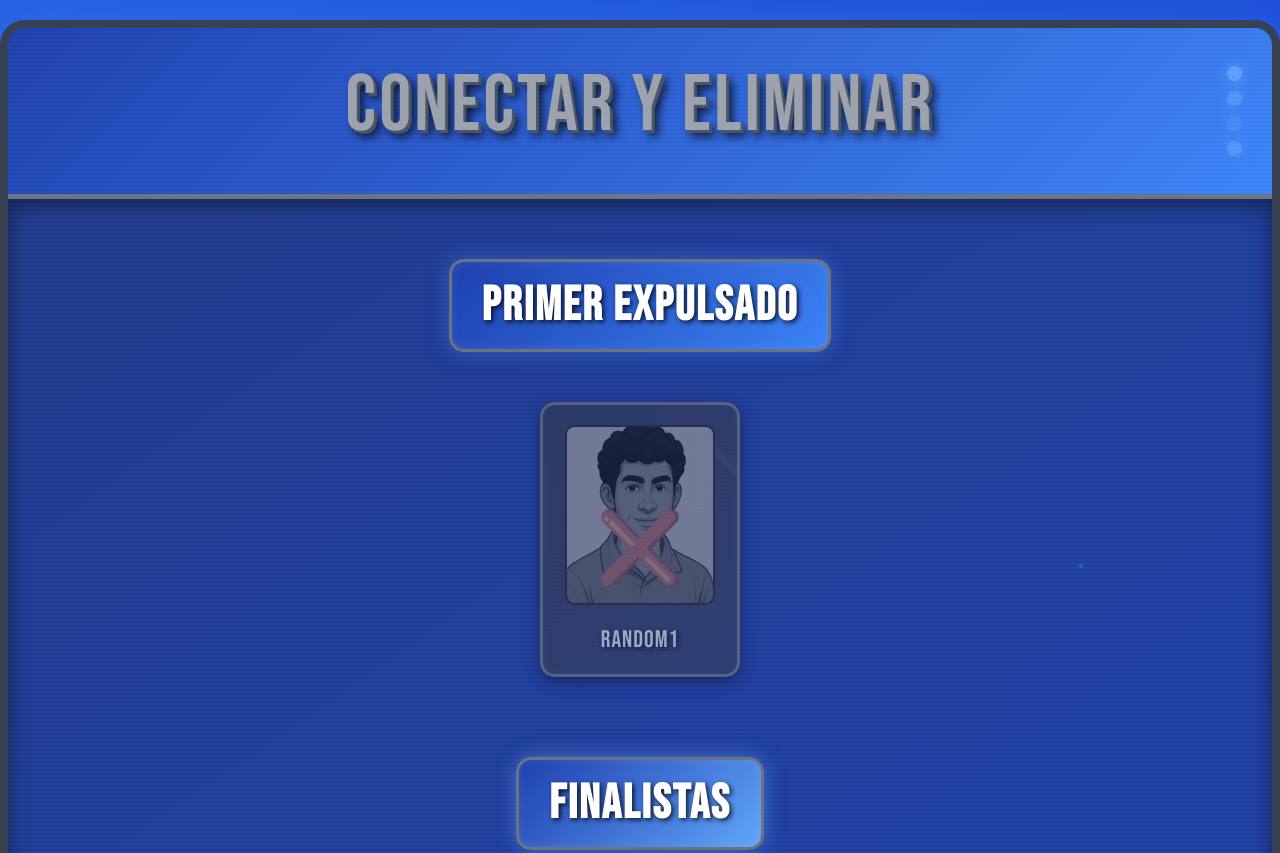
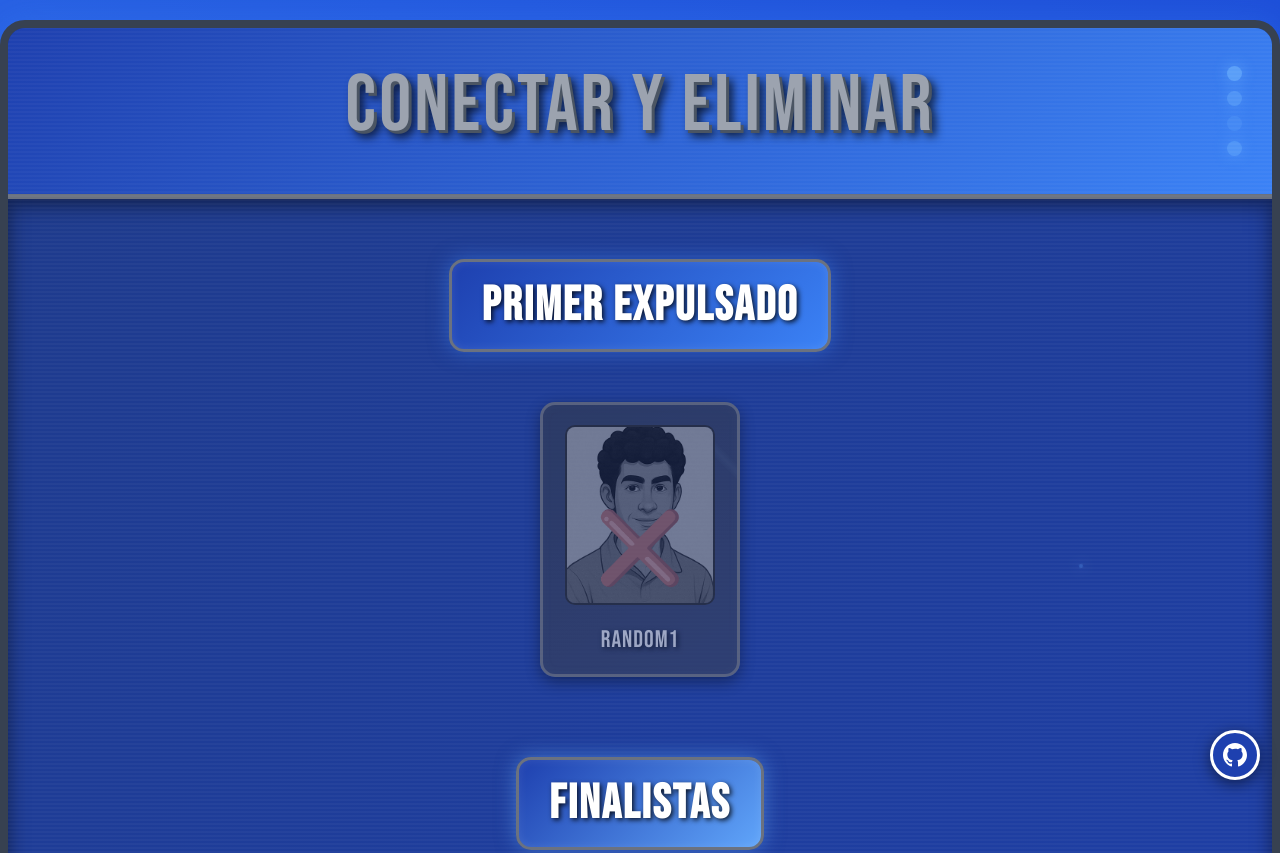
Before and after one commit to marcoinarrea/conectaryeliminar, a website: page index.html in a window 1280 px wide. Shown: the top 853 px of the page. Drawn offline with nearby package versions, Linux system fonts and the light colour scheme.

Commit message:
primera versión conectar y eliminar

```diff
--- a/index.html
+++ b/index.html
@@ -101,6 +101,17 @@
     </main>
   </div>
 
+  <!-- GitHub Repository Link -->
+  <a href="https://github.com/marcoinarrea/conectaryeliminar"
+     target="_blank"
+     rel="noopener noreferrer"
+     class="github-link"
+     aria-label="Ver código fuente en GitHub">
+    <svg viewBox="0 0 24 24" width="24" height="24" fill="currentColor">
+      <path d="M12 0C5.374 0 0 5.373 0 12 0 17.302 3.438 21.8 8.207 23.387c.599.111.793-.261.793-.577v-2.234c-3.338.726-4.033-1.416-4.033-1.416-.546-1.387-1.333-1.756-1.333-1.756-1.089-.745.083-.729.083-.729 1.205.084 1.839 1.237 1.839 1.237 1.07 1.834 2.807 1.304 3.492.997.107-.775.418-1.305.762-1.604-2.665-.305-5.467-1.334-5.467-5.931 0-1.311.469-2.381 1.236-3.221-.124-.303-.535-1.524.117-3.176 0 0 1.008-.322 3.301 1.23A11.509 11.509 0 0112 5.803c1.02.005 2.047.138 3.006.404 2.291-1.552 3.297-1.23 3.297-1.23.653 1.653.242 2.874.118 3.176.77.84 1.235 1.911 1.235 3.221 0 4.609-2.807 5.624-5.479 5.921.43.372.823 1.102.823 2.222v3.293c0 .319.192.694.801.576C20.566 21.797 24 17.3 24 12c0-6.627-5.373-12-12-12z"/>
+    </svg>
+  </a>
+
   <!-- Skip to content link for screen readers -->
   <a href="#main-title" class="skip-link">Saltar al contenido principal</a>
 
--- a/style.css
+++ b/style.css
@@ -34,6 +34,45 @@
 
 .skip-link:focus {
   top: 6px;
+}
+
+/* GitHub Link */
+.github-link {
+  position: fixed !important;
+  bottom: 20px !important;
+  right: 20px !important;
+  width: 50px !important;
+  height: 50px !important;
+  background: #1e40af !important;
+  border-radius: 50% !important;
+  display: flex !important;
+  align-items: center !important;
+  justify-content: center !important;
+  color: #ffffff !important;
+  text-decoration: none !important;
+  transition: all 0.3s ease !important;
+  z-index: 99999 !important;
+  border: 3px solid #ffffff !important;
+  box-shadow: 0 4px 15px rgba(0, 0, 0, 0.5) !important;
+  opacity: 1 !important;
+  visibility: visible !important;
+}
+
+.github-link:hover {
+  background: rgba(59, 130, 246, 1) !important;
+  color: #ffffff !important;
+  transform: scale(1.1) !important;
+  box-shadow: 0 4px 20px rgba(30, 64, 175, 0.6) !important;
+}
+
+.github-link svg {
+  transition: transform 0.3s ease !important;
+  width: 24px !important;
+  height: 24px !important;
+}
+
+.github-link:hover svg {
+  transform: rotate(360deg);
 }
 
 body {
@@ -361,4 +400,16 @@ body {
   .contestant-name {
     font-size: 1.2rem;
   }
+
+  .github-link {
+    bottom: 15px;
+    right: 15px;
+    width: 35px;
+    height: 35px;
+  }
+
+  .github-link svg {
+    width: 20px;
+    height: 20px;
+  }
 }
```
Also changed, not shown: README.md (added).
